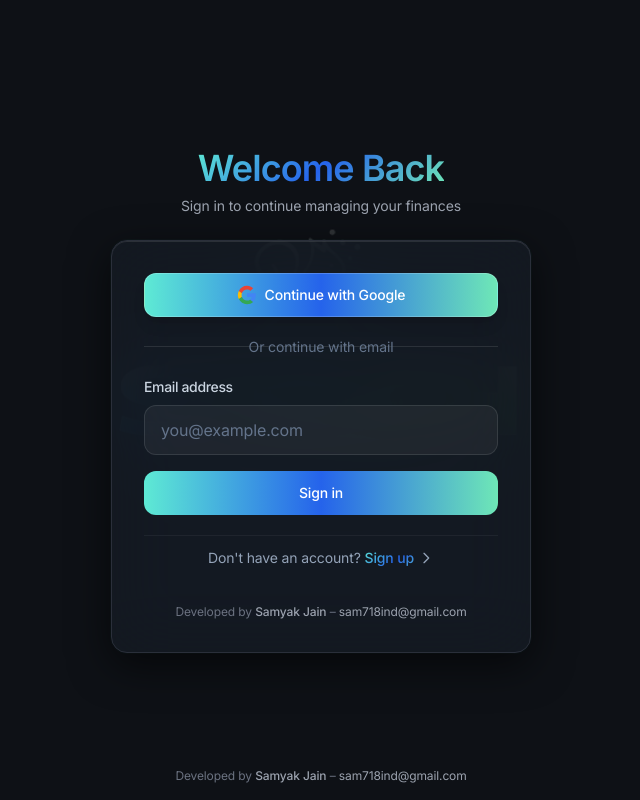
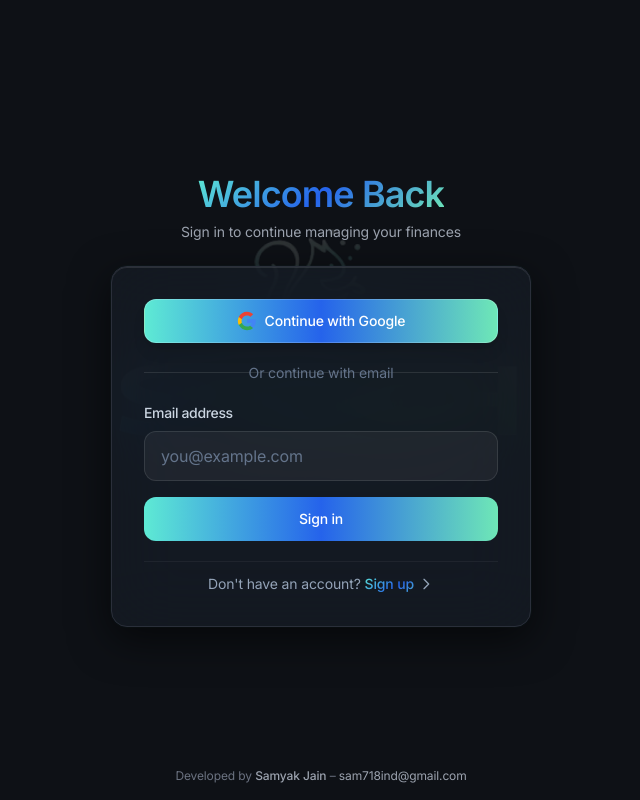
Before and after one commit to samyak555/Stash, a React (Vite) app in the folder frontend/: page /login in a window 1280 px wide. Shown: the whole page, without its empty margins (319-959 px from the left). Built offline with nearby package versions, Linux system fonts and the light colour scheme; no server answers.

Commit message:
Remove duplicate footer credit from login card, keep only absolute bottom footer

```diff
--- a/frontend/src/pages/Login.jsx
+++ b/frontend/src/pages/Login.jsx
@@ -251,19 +251,6 @@ const Login = ({ setUser }) => {
                   </Link>
                 </p>
               </div>
-
-              {/* Footer Credit - Below Sign In Button */}
-              <div className="text-center pt-4">
-                <p className="text-text-muted text-xs">
-                  Developed by <span className="text-text-secondary font-medium">Samyak Jain</span> –{' '}
-                  <a
-                    href="mailto:sam718ind@gmail.com"
-                    className="text-text-secondary hover:text-text-primary transition-colors"
-                  >
-                    sam718ind@gmail.com
-                  </a>
-                </p>
-              </div>
             </div>
           </div>
         </div>
```
